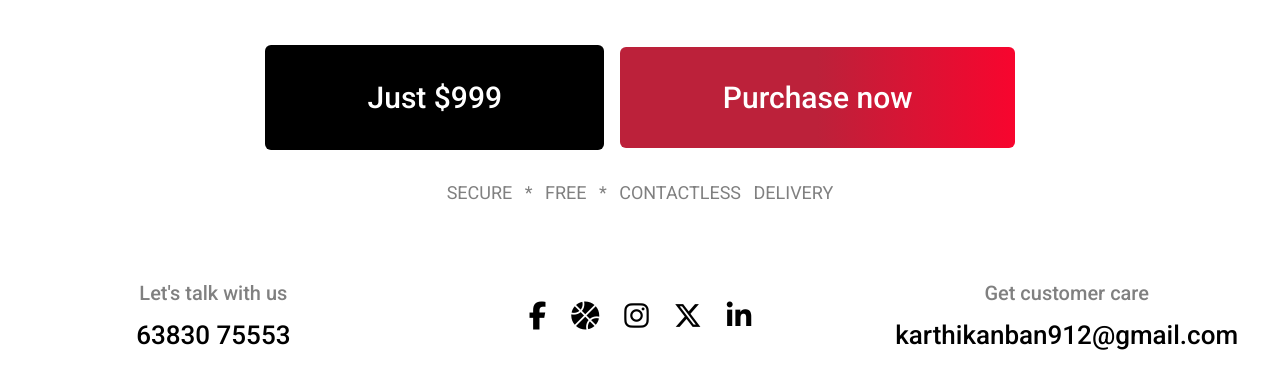
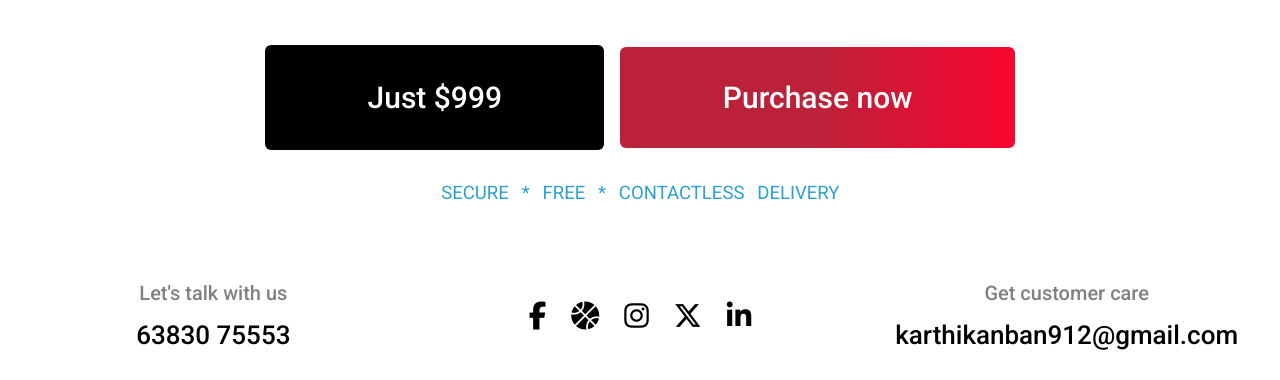
Before and after one commit to DevWithKarthik/MyFirstWebProject, a plain HTML site: page index.html in a window 1280 px wide. In both pictures the pointer is over the element "SECURE * FREE * CONTACTLESS DELIVERY". Shown: the part 4706-5086 px from the top of the page. Drawn offline with Linux system fonts and the light colour scheme.

Commit message:
Enhance hover styles
Add hover effects for the elements.

```diff
--- a/style.css
+++ b/style.css
@@ -997,6 +997,13 @@ body {
     margin: 0;
 }
 
+.con9 .a2 p:hover{
+    cursor: pointer;
+    color: rgb(44, 161, 204);
+    transform: scale(1.03);
+    transition: 0.5s;
+}
+
 /* Mobile Optimization */
 @media (max-width: 768px) {
     .con9 .a1 {
```
